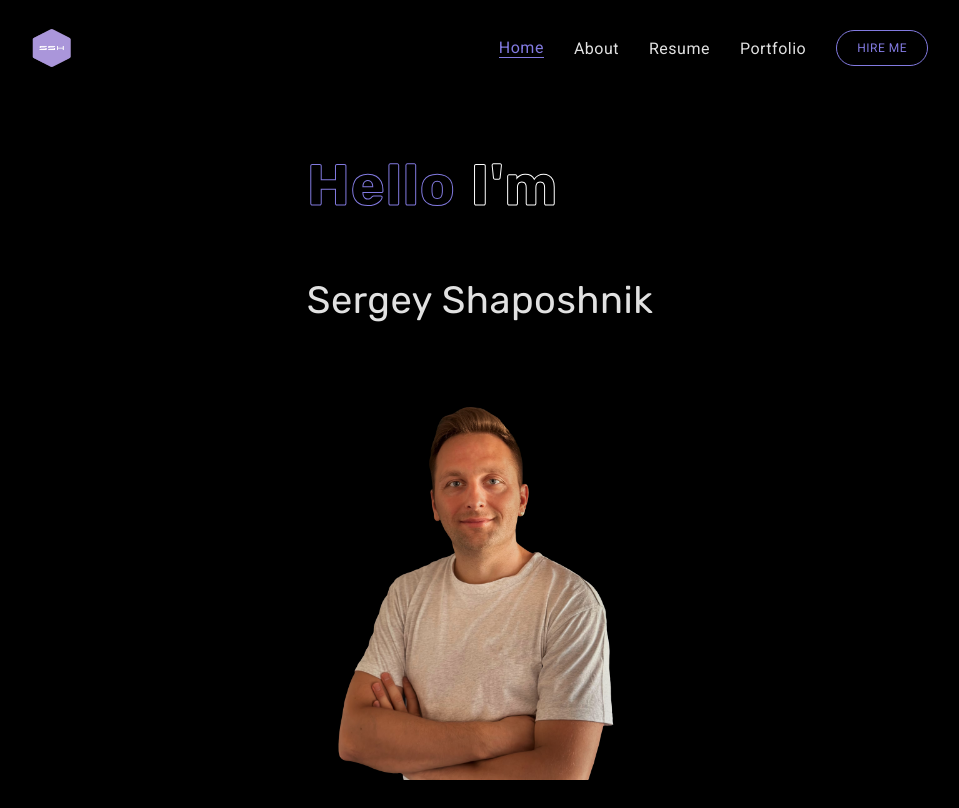
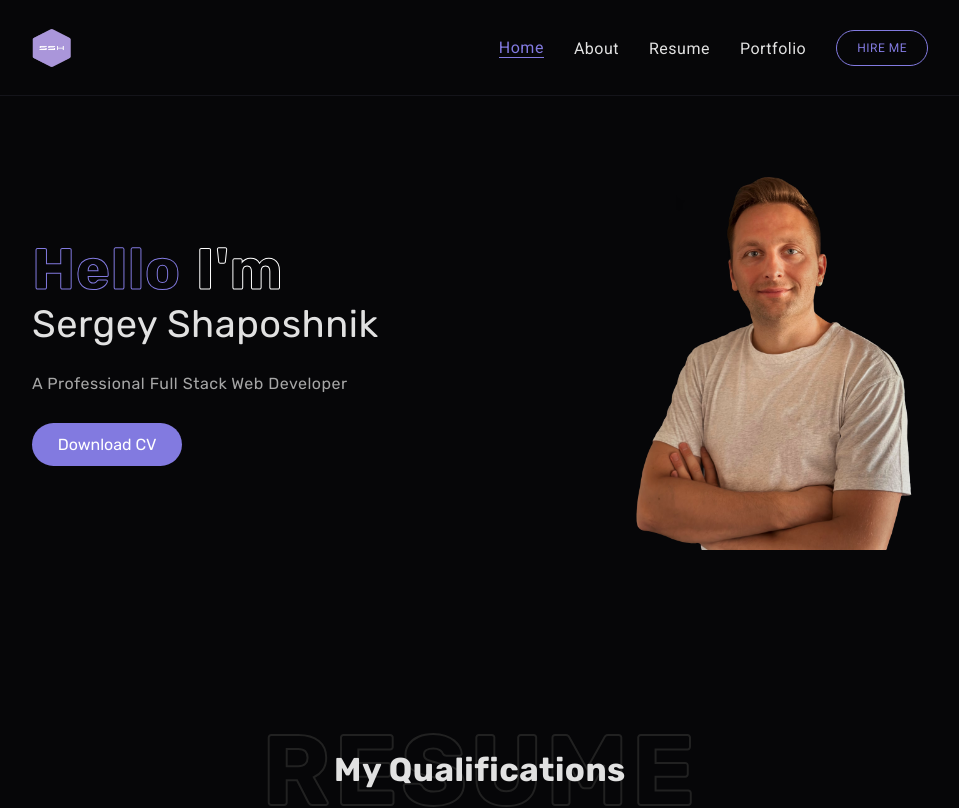
Before and after one commit to sergey-shapo/my-page, a React (Vite) app: page / in a window 1280 px wide. Shown: the top 808 px of the page, without its empty margins (160-1119 px from the left). Built offline with nearby package versions, Linux system fonts and the light colour scheme.

Commit message:
Refactor header styles

```diff
--- a/src/GlobalStyle/theme/theme.ts
+++ b/src/GlobalStyle/theme/theme.ts
@@ -6,7 +6,7 @@ import "@fontsource/rubik/700.css";
 const theme: DefaultTheme = {
   colors: {
     bg: {
-      primary: "#08080B",
+      primary: "#060608",
       secondary: "#14141A",
     },
     txt: {
--- a/src/components/Button/ButtonStyled.ts
+++ b/src/components/Button/ButtonStyled.ts
@@ -5,6 +5,7 @@ const MainStyled = styled.button`
   background-color: ${(props) => props.theme.colors.primary};
   color: ${(props) => props.theme.colors.light};
   border-radius: 30px;
+  max-width: 150px;
 `;
 
 export default MainStyled;
--- a/src/components/Header/HeaderStyled.ts
+++ b/src/components/Header/HeaderStyled.ts
@@ -6,14 +6,14 @@ const HeaderStyled = styled.header`
   left: 0;
   right: 0;
   z-index: 999;
-  color: black;
   display: flex;
   align-items: center;
   justify-content: space-between;
   padding: 10px 0;
   width: 80%;
   margin: 0 auto;
-  background-color: black;
+  background-color: ${(props) => props.theme.colors.bg.primary};
+  max-width: 1000px;
 
   @media screen and (min-width: 1050px) {
     width: 70%;
@@ -22,6 +22,16 @@ const HeaderStyled = styled.header`
   @media screen and (max-width: 600px) {
     width: 95%;
   }
+
+  &::after {
+    content: "";
+    position: absolute;
+    bottom: 0;
+    left: -1000px;
+    right: -1000px;
+    height: 1px;
+    background-color: ${(props) => props.theme.colors.bg.secondary};
+  }
 `;
 
 export default HeaderStyled;
--- a/src/components/Main/Main.tsx
+++ b/src/components/Main/Main.tsx
@@ -14,11 +14,15 @@ const Main = (): React.ReactElement => {
   return (
     <MainStyled>
       <section className="about-area">
-        <span>Hello</span>
-        <span className="name">Sergey Shaposhnik</span>
-        <img src={pic} alt="" width={300} />
-        <p>A Professional Full Stack Web Developer</p>
-        <Button text="Download CV" onClick={handleDownloadCV}></Button>
+        <div className="about-heading">
+          <span>Hello</span>
+
+          <span className="name">Sergey Shaposhnik</span>
+
+          <p>A Professional Full Stack Web Developer</p>
+          <Button text="Download CV" onClick={handleDownloadCV}></Button>
+        </div>
+        <img src={pic} alt="sergey posing" width={300} />
       </section>
       <section className="resume-area">
         <SectionHeading frontTxt="My qualifications" backgroundTxt="Resume" />
--- a/src/components/Main/MainStyled.ts
+++ b/src/components/Main/MainStyled.ts
@@ -5,7 +5,6 @@ const MainStyled = styled.main`
   flex-direction: column;
   align-items: center;
   background-color: transparent;
-  border: 1px solid #000;
   gap: 200px;
   width: 80%;
   font-family: ${(props) => props.theme.fonts.secondary};
@@ -19,6 +18,16 @@ const MainStyled = styled.main`
     align-items: center;
     justify-content: center;
     gap: 60px;
+    width: 100%;
+  }
+
+  .about-heading {
+    display: flex;
+    flex-direction: column;
+
+    & p {
+      margin: 30px 0;
+    }
   }
 
   .about-area span:first-child {
@@ -76,10 +85,6 @@ const MainStyled = styled.main`
   }
 
   .skills-container {
-    /* display: flex;
-    flex-wrap: wrap;
-    align-items: center; */
-    /* justify-content: space-between; */
     display: grid;
     grid-template-columns: repeat(8, 1FR);
     justify-items: center;
@@ -87,20 +92,18 @@ const MainStyled = styled.main`
   }
 
   .skills-container img {
-    -webkit-filter: grayscale(100%); /* Safari 6.0 - 9.0 */
+    -webkit-filter: grayscale(100%);
     filter: grayscale(100%);
     width: 100%;
     height: auto;
     max-width: 70px;
     min-width: 50px;
-    margin-bottom: 50px;
   }
 
   .skills-container img:hover {
-    -webkit-filter: grayscale(0%); /* Safari 6.0 - 9.0 */
+    -webkit-filter: grayscale(0%);
     filter: grayscale(0%);
-    /* border: 3px solid ${(props) => props.theme.colors.primary}; */
-    /* border-radius: 10px; */
+    transform: scale(1.1);
   }
 
   button {
@@ -121,21 +124,30 @@ const MainStyled = styled.main`
     .skills-container {
       grid-template-columns: repeat(4, 1FR);
       justify-items: center;
-      gap: 20px;
-
-      & img {
-        margin-bottom: 20px;
-      }
     }
   }
 
   @media screen and (min-width: 1050px) {
     width: 70%;
+
+    .about-area {
+      flex-direction: row;
+      justify-content: space-between;
+    }
+
+    .skills-container {
+      column-gap: 30px; /* Espacio horizontal entre columnas */
+      row-gap: 50px;
+    }
   }
 
   @media screen and (max-width: 600px) {
     width: 95%;
     margin-top: 100px;
+
+    .skills-container img {
+      padding: 5px;
+    }
   }
 `;
 
--- a/src/components/shared/ContainerStyled.ts
+++ b/src/components/shared/ContainerStyled.ts
@@ -7,11 +7,7 @@ const ContainerStyled = styled.div`
   align-items: center;
   justify-content: center;
   min-height: 100vh;
-  background-color: black;
-
-  /* @media screen and (min-width: 1050px) {
-    padding: 0 200px;
-  } */
+  background-color: ${(props) => props.theme.colors.bg.primary};
 `;
 
 export default ContainerStyled;
```
